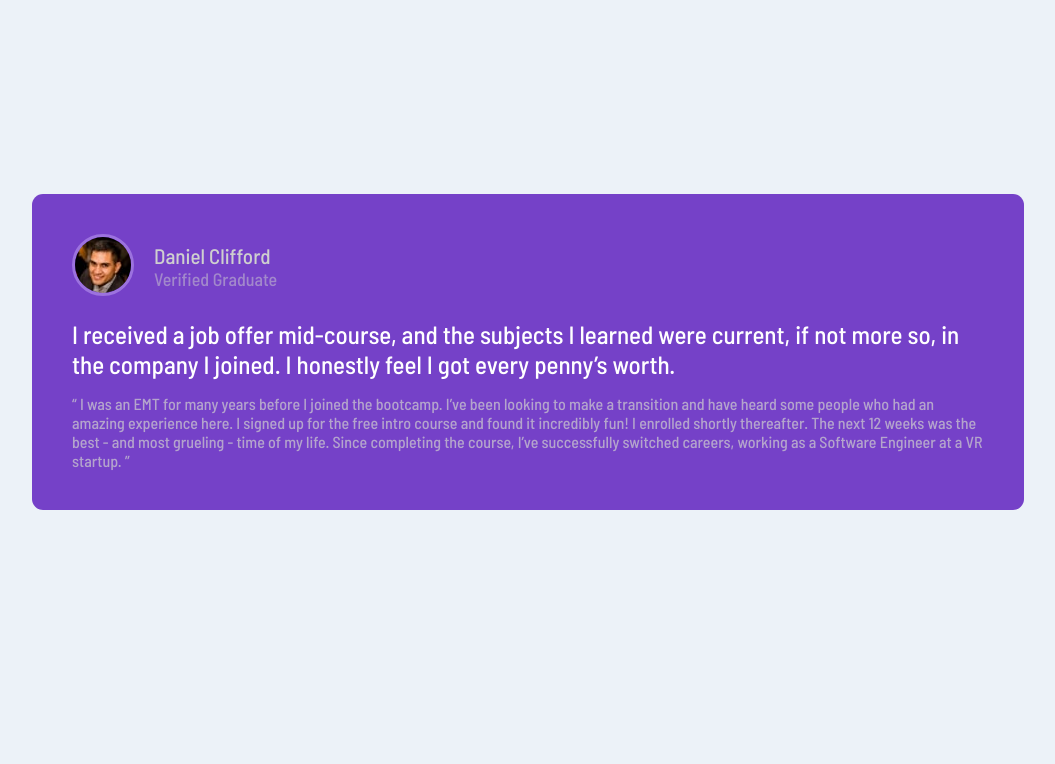
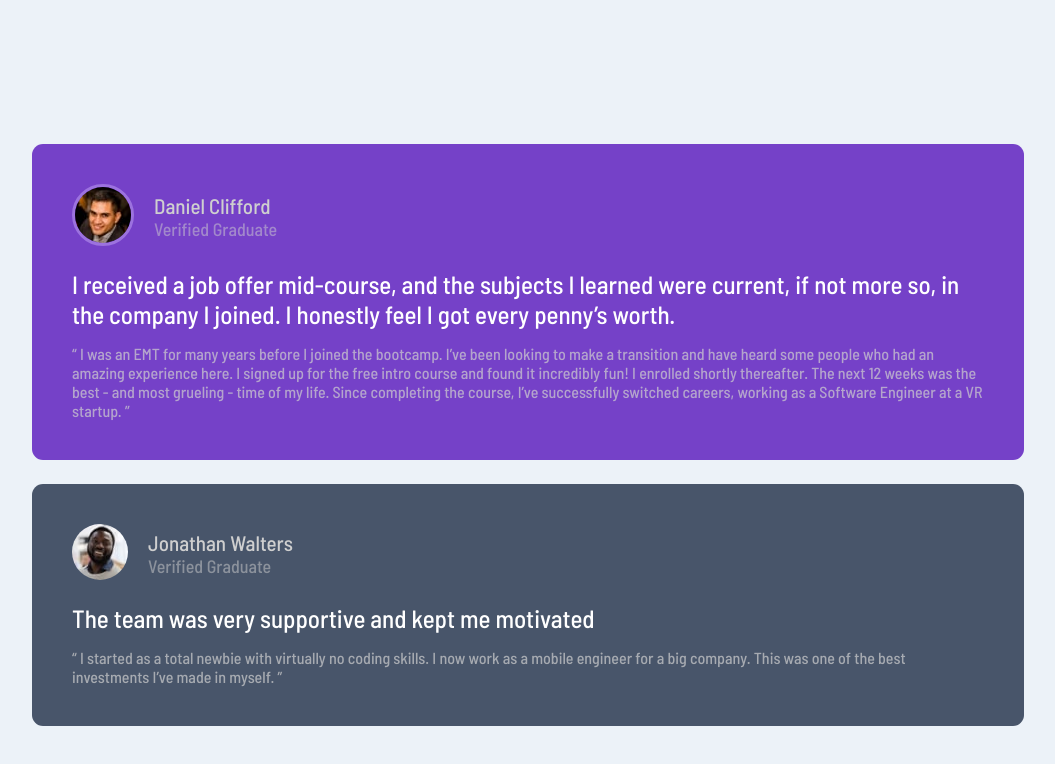
Before and after one commit to nick2498/Testimonials-Grid-Section, a plain HTML site: page index.html in a window 1280 px wide. Shown: the whole page, without its empty margins (112-1167 px from the left). Drawn offline with Linux system fonts and the light colour scheme.

Commit message:
card-two section done

```diff
--- a/index.html
+++ b/index.html
@@ -18,6 +18,7 @@
   <body>
     <main class="container">
       <div class="cards">
+        <!-- Grid - 1 -->
         <section class="card-one">
           <!-- <div class="background-image">
             <img
@@ -26,8 +27,8 @@
             />
           </div> -->
           <div class="card-header">
-            <div class="image">
-              <img src="/src/images/image-daniel.jpg" alt="person-one" />
+            <div class="image img-one">
+              <img src="/src/images/image-daniel.jpg" alt="first-person" />
             </div>
             <div class="card-titles">
               <h1 class="title">Daniel Clifford</h1>
@@ -51,6 +52,29 @@
             </p>
           </div>
         </section>
+
+        <!-- Grid - 2 -->
+        <section class="card-two">
+          <div class="card-header">
+            <div class="image img-two">
+              <img src="/src/images/image-jonathan.jpg" alt="second-person" />
+            </div>
+            <div class="card-titles">
+              <h1 class="title">Jonathan Walters</h1>
+              <h2 class="sub-title">Verified Graduate</h2>
+            </div>
+          </div>
+          <div class="card-body">
+            <h1 class="text">
+              The team was very supportive and kept me motivated
+            </h1>
+            <p class="sub-text">
+              “ I started as a total newbie with virtually no coding skills. I
+              now work as a mobile engineer for a big company. This was one of
+              the best investments I’ve made in myself. ”
+            </p>
+          </div>
+        </section>
       </div>
     </main>
   </body>
--- a/src/css/styles.css
+++ b/src/css/styles.css
@@ -48,6 +48,12 @@ body {
   border-radius: 11px;
 }
 
+.card-two {
+  padding: 40px;
+  background-color: var(--very-dark-grayish-blue);
+  border-radius: 11px;
+}
+
 .card-header {
   display: flex;
   justify-content: start;
@@ -58,6 +64,10 @@ body {
 .image img {
   border-radius: 50%;
   border: 3px solid hsl(263, 63%, 66%);
+}
+
+.img-two img {
+  border: none;
 }
 
 .card-titles {
```
